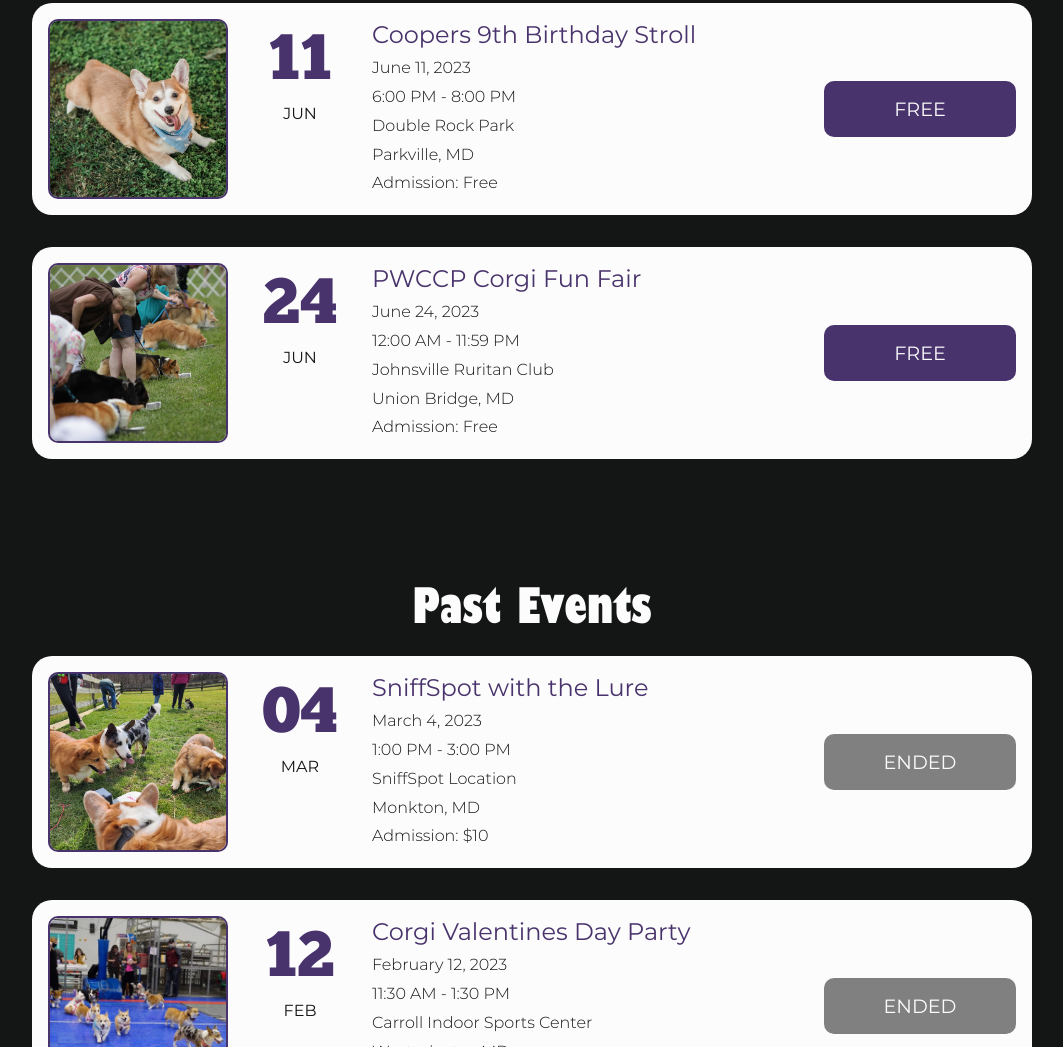
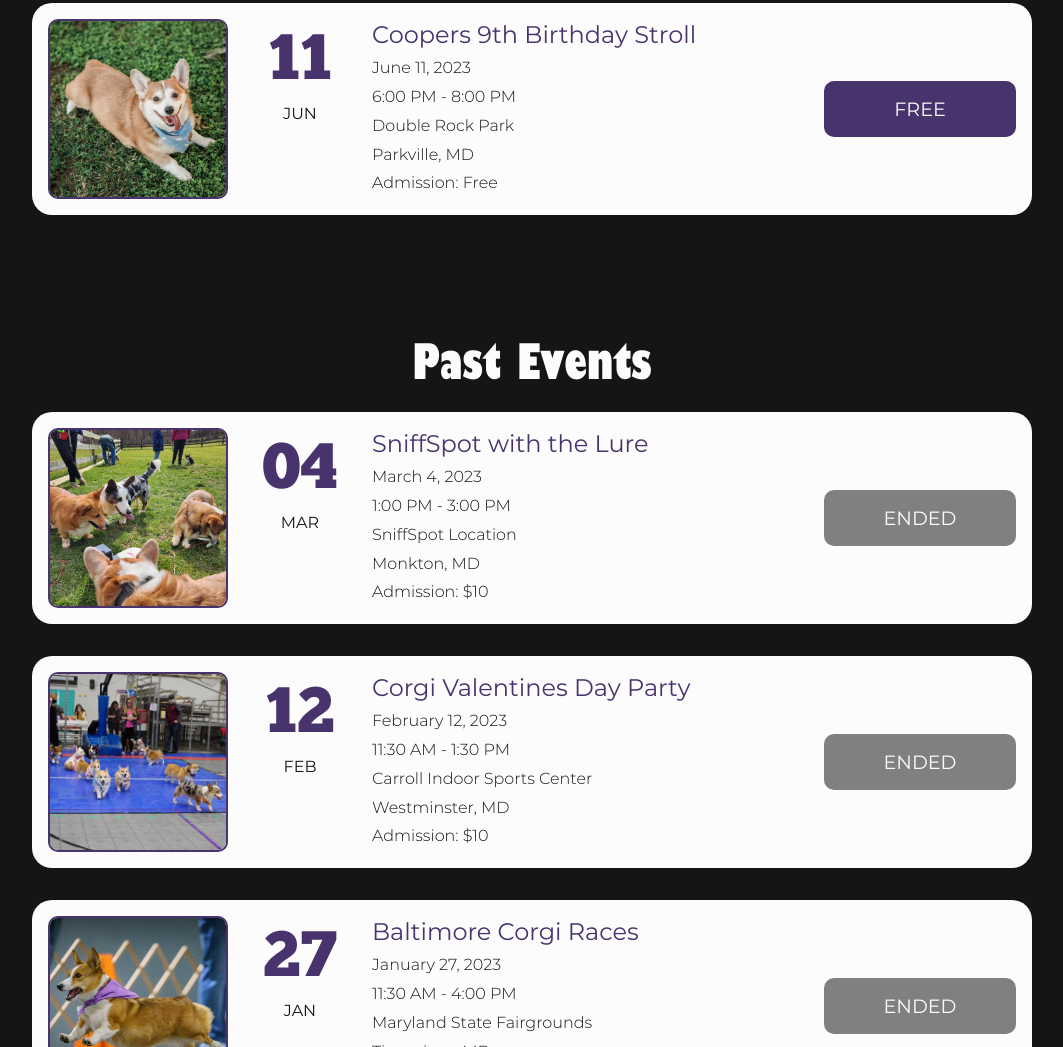
Before and after one commit to andentx/baltimorecorgis.com, a Gatsby site: page /events in a window 1280 px wide. Shown: the part 1186-2233 px from the top of the page, without its empty margins (108-1171 px from the left). Built offline with nearby package versions, Linux system fonts and the light colour scheme; Gatsby itself is replaced by a stand-in of ours.

Commit message:
Update events

```diff
--- a/src/data/events.js
+++ b/src/data/events.js
@@ -179,18 +179,18 @@ export const allEvents = [
     buttonText: 'FREE',
     photo: <StaticImage src='../images/event-photos/2023/2023-coopers-9th-birthday-stroll.jpg' height={180} width={180} alt={`A photo of Cooper, a red and white Pembroke Welsh Corgi, with his tongue hanging out.`} />,
   },
-  {
-    id: 15,
-    title: 'PWCCP Corgi Fun Fair',
-    startTime: new Date('2023-06-24T00:00:00'),
-    endTime: new Date('2023-06-24T23:59:00'),
-    venue: 'Johnsville Ruritan Club',
-    city: 'Union Bridge',
-    state: 'MD',
-    admissionPrice: 'Free',
-    buttonText: 'FREE',
-    photo: <StaticImage src='../images/event-photos/2023/2023-pwccp-corgi-fun-fair.jpg' height={180} width={180} alt={`A photo of corgis lined up during a hot dog eating contest at the Corgi Fun Fair.`} />,
-  },
+  // {
+  //   id: 15,
+  //   title: 'PWCCP Corgi Fun Fair',
+  //   startTime: new Date('2023-06-24T00:00:00'),
+  //   endTime: new Date('2023-06-24T23:59:00'),
+  //   venue: 'Johnsville Ruritan Club',
+  //   city: 'Union Bridge',
+  //   state: 'MD',
+  //   admissionPrice: 'Free',
+  //   buttonText: 'FREE',
+  //   photo: <StaticImage src='../images/event-photos/2023/2023-pwccp-corgi-fun-fair.jpg' height={180} width={180} alt={`A photo of corgis lined up during a hot dog eating contest at the Corgi Fun Fair.`} />,
+  // },
   // {
   //   id: 16,
   //   title: 'Corgi Pool Party, Pt 2',
```
